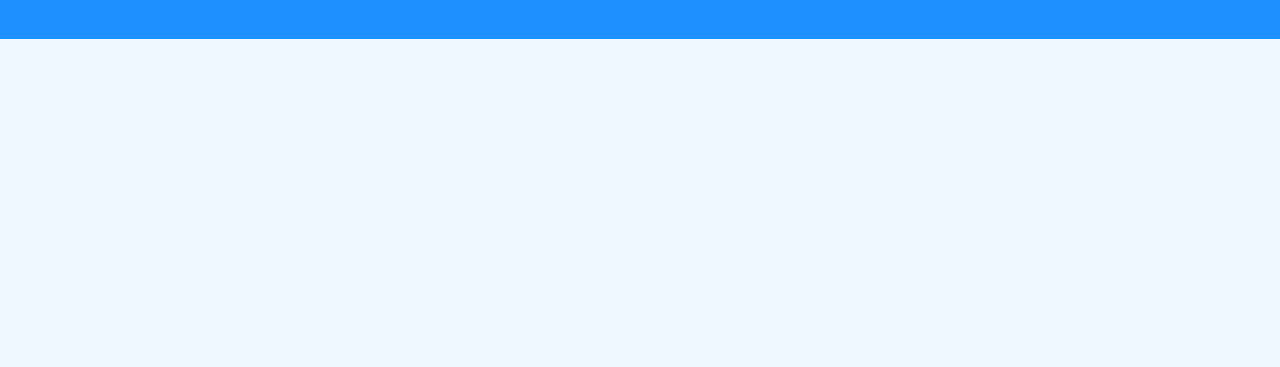
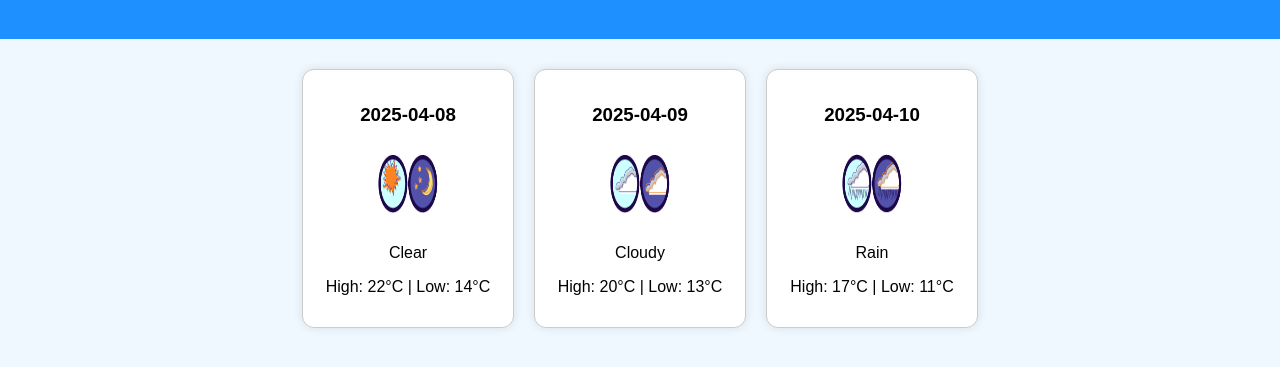
Before and after one commit to SHAIKATHIK12/Build-a-Website-using-an-API-with-HTML-JavaScript-and-JSON, a plain HTML site: page index.html in a window 1280 px wide. Shown: the part 81-448 px from the top of the page. Drawn offline with Linux system fonts and the light colour scheme; files that its build step writes are made by us from their sources; files whose address does not match are found by name.

Commit message:
Update index.html

```diff
--- a/index.html
+++ b/index.html
@@ -4,7 +4,7 @@
   <meta charset="UTF-8" />
   <meta name="viewport" content="width=device-width, initial-scale=1.0"/>
   <title>European Cities 7-Day Weather Forecast</title>
-  <link rel="stylesheet" href="css/master.css">
+  <link rel="stylesheet" href="master.css">
 </head>
 <body>
   <header>
@@ -15,6 +15,6 @@
     <div id="forecast" class="forecast-container"></div>
   </main>
 
-  <script src="js/main.js"></script>
+  <script src="main.js"></script>
 </body>
 </html>
```
